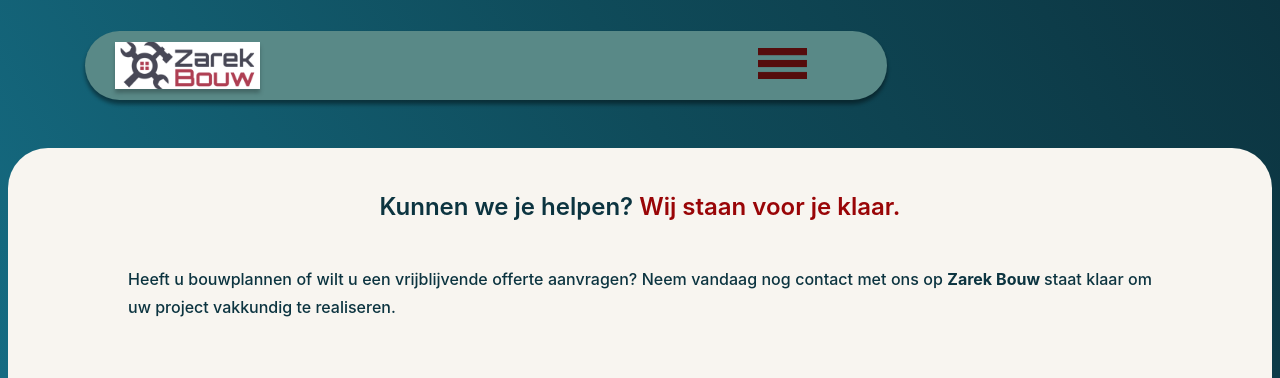
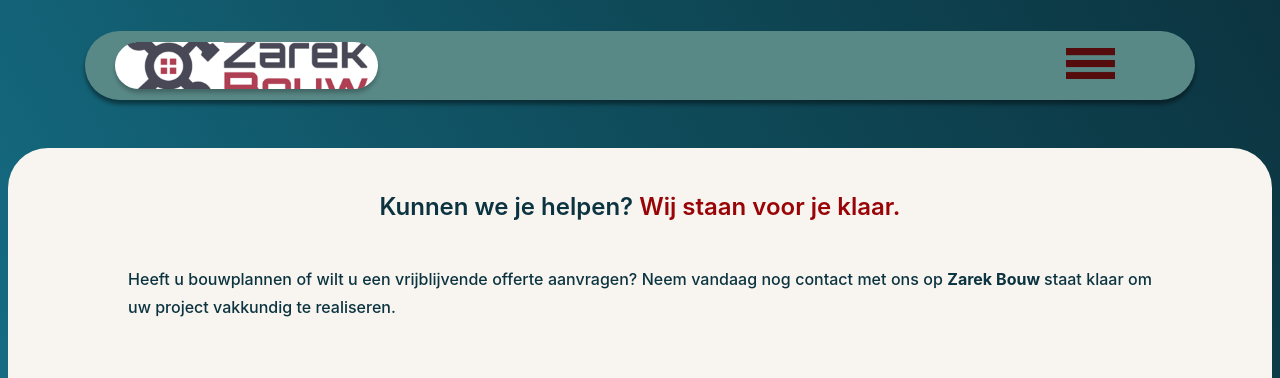
Before and after one commit to Purple6Yellow/zarekbouw, a Django app: page /contact.html/ in a window 1280 px wide. Shown: the top 378 px of the page. Run offline with Django 5.2, Linux system fonts and the light colour scheme.

Commit message:
5 maart 2026 2e

```diff
--- a/core/App_zarek/templates/basis.html
+++ b/core/App_zarek/templates/basis.html
@@ -14,6 +14,10 @@
     <link rel="icon" href = "{% static 'img/favicon.ico' %}">
     <!--style-->
     <style>
+
+
+
+
 
     </style>
     {% block styles %}
--- a/core/App_zarek/templates/contact.html
+++ b/core/App_zarek/templates/contact.html
@@ -5,6 +5,7 @@
 {% block styles %}
 <style>
 .section1, .section2, .section4{display:none;}
+
 </style>
 {% endblock %}
 <!---//HEAD---->
--- a/core/core/static/css/cssLaptopK.css
+++ b/core/core/static/css/cssLaptopK.css
@@ -1,6 +1,6 @@
 @media only screen and (min-device-width: 899px){
 /* --BASIS NAVIBAR */
-.achtergrond-navbar{display:flex;flex-direction:column;gap:24px; padding:23px 107px;
+.achtergrond-navbar{display:flex;flex-direction:column;gap:24px; padding:23px 107px;width:100%;
     background-size:cover;background-position: 25% 100%;align-items:center;position:relative;}
 .achtergrond-navbar .frame-nav-bar{display:flex;flex-direction:column;max-width:1440px;align-items: center;justify-items: center;
     gap:10px;padding:11px 30px; position:relative;width:100%; flex: 0 0 auto; background-color:#598987;border-radius: 50px;
@@ -8,7 +8,7 @@
 .achtergrond-navbar .nav-bar{display:flex;align-items: center;justify-content: space-between;position:relative;
     align-self: stretch;width:100%;flex: 0 0 auto;}
 .achtergrond-navbar .group{position: relative; width: 145px; height:47px; box-shadow: 0px 4px 4px #00000040;
-    background-image: url('../../static/img/logo.png');background-size:cover;background-position: 50% 50%;}
+    background-image: url('../../static/img/logo.png');background-size:cover;background-position: 50% 50%;border-radius:50px;}
 .achtergrond-navbar .frame{align-items: center;gap:40px;display:inline-flex;position:relative;flex: 0 0 auto;}
 .achtergrond-navbar .div{align-items: flex-end;gap:24px;display:inline-flex;position:relative;flex: 0 0 auto;}
 .achtergrond-navbar .text-wrapper{position:relative; width:fit-content;margin: top -1px;font-family: "Inter", Helvetica;
@@ -19,7 +19,7 @@
 .achtergrond-navbar .text-wrapper-2{position:relative; width:fit-content;margin: top -1px;font-family: "Inter", Helvetica;
     font-weight: 400;color:#F8F5F0; font-size:20px; text-align: center; letter-spacing: 0; line-height:normal;white-space:nowrap;}
 .achtergrond-navbar .text-wrapper-3{position:relative;display:flex; align-items:center; justify-content:center; width:100%;font-family: "Inter", Helvetica;
-font-weight: 900;color:#0C3440; font-size:60px; text-align: center; letter-spacing: 0; line-height:normal;}
+    font-weight: 900;color:#0C3440; font-size:60px; text-align: center; letter-spacing: 0; line-height:normal;}
 /* //BASIS NAVIBAR */
 /* --BASIS MENU */
 .menu_laptop{display:flex;}
--- a/core/core/static/css/cssMobiel.css
+++ b/core/core/static/css/cssMobiel.css
@@ -7,15 +7,15 @@ body{will-change: transform;
 .colorB{color:#0C3440;}
 .colorC{color:#F8F5F0;}
 /* --BASIS NAVIBAR */
-.achtergrond-navbar{display:flex;flex-direction:column;gap:24px; padding:23px 107px;
-    background-size:cover;background-position: 25% 100%;align-items:center;position:relative;}
+.achtergrond-navbar{display:flex;flex-direction:column;gap:24px; padding:23px 107px;width:100%;
+    background-size:cover;background-position: 25% 100%;align-items:center;position:relative;background-color:inherit;}
 .achtergrond-navbar .frame-nav-bar{display:flex;flex-direction:column;max-width:1440px;align-items: center;justify-items: center;
     gap:10px;padding:11px 30px; position:relative;width:100%; flex: 0 0 auto; background-color:#598987;border-radius: 50px;
     overflow:hidden;  box-shadow: 0px 4px 4px rgba(0, 0, 0, 0.25), 0px 4px 4px rgba(0, 0, 0, 0.25);}
 .achtergrond-navbar .nav-bar{display:flex;align-items: center;justify-content: space-between;position:relative;
-    align-self: stretch;width:100%;flex: 0 0 auto;}
-.achtergrond-navbar .group{position: relative; width: 145px; height:47px; box-shadow: 0px 4px 4px #00000040;
-    background-image: url('../../static/img/logo.png');background-size:cover;background-position: 50% 50%;}
+    align-self: stretch;width:100%;flex: 0 0 auto;background-color:inherit;}
+.achtergrond-navbar .group{position: relative; width: 25%;height:47px; box-shadow: 0px 4px 4px #00000040;
+    background-image: url('../../static/img/logo.png');background-size:cover;background-position: 50% 50%;border-radius:50px;}
 .achtergrond-navbar .frame{align-items: center;gap:40px;display:inline-flex;position:relative;flex: 0 0 auto;}
 .achtergrond-navbar .div{align-items: flex-end;gap:24px;display:inline-flex;position:relative;flex: 0 0 auto;}
 .achtergrond-navbar .text-wrapper{position:relative; width:fit-content;margin: top -1px;font-family: "Inter", Helvetica;
```
Also changed, not shown: core/App_zarek/templates/basis3.html (line endings or trailing spaces).
